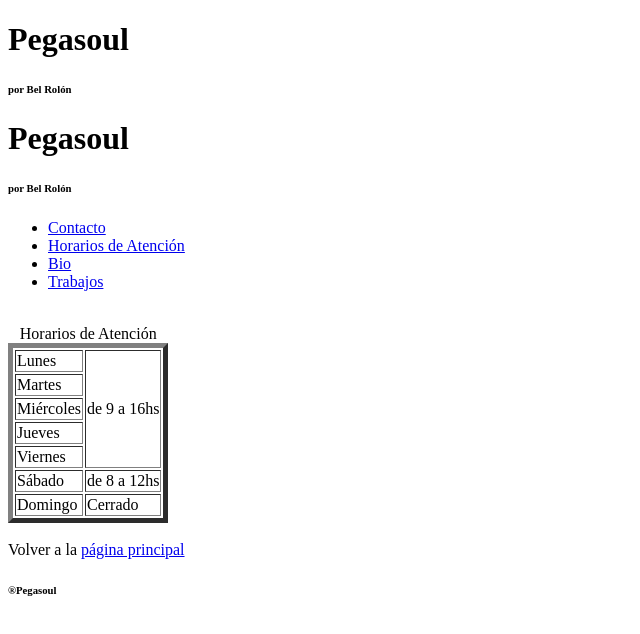
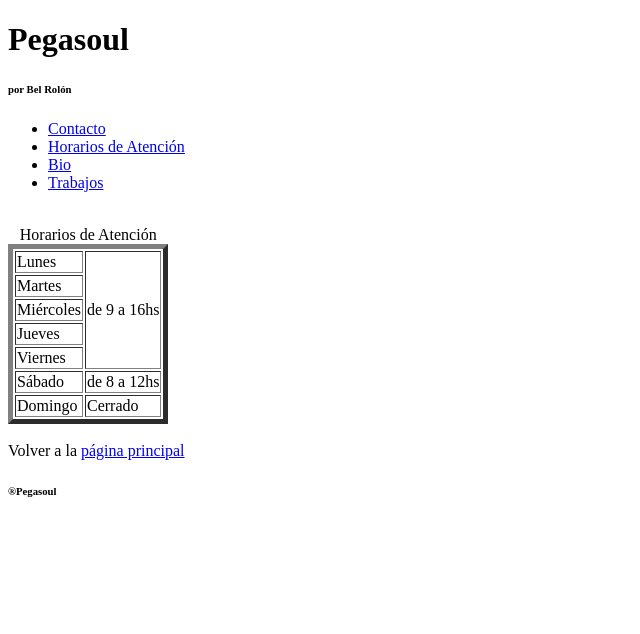
Before and after one commit to pegasoul/Tarea2, a plain HTML site: page pages/Horarios_de_atencion.html in a window 1280 px wide. Shown: the whole page, without its empty margins (0-640 px from the left). Drawn offline with Linux system fonts and the light colour scheme.

```diff
--- a/pages/Horarios_de_atencion.html
+++ b/pages/Horarios_de_atencion.html
@@ -12,8 +12,6 @@
       <h6>por Bel Rolón</h6>
       <header>
        <header>
-    <h1>Pegasoul</h1>
-    <h6>por Bel Rolón</h6>
 
     <nav>
         <ul>
```
Also changed, not shown: index.html (+1 -1 lines), pages/trabajos.html (+2 -2 lines).
